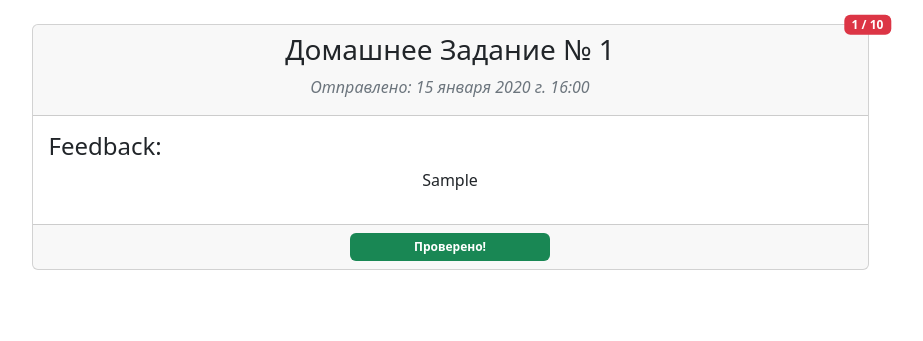
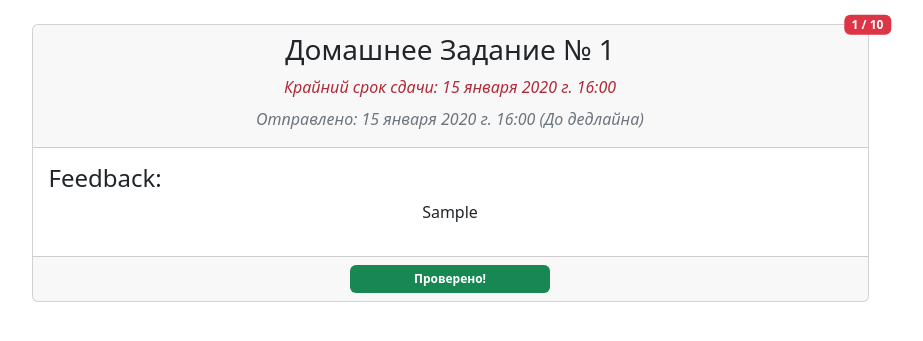
Before and after one commit to nurlan5t/gthomeworks, a Django app: page /my_homeworks/ in a window 1280 px wide. Shown: the part 70-411 px from the top of the page, without its empty margins (190-1113 px from the left). Run offline with Django 4.2, Linux system fonts and the light colour scheme; a user stored in the database is signed in; tables that the repository leaves empty hold one stand-in row (values such as "Sample post"); some libraries are stand-ins or nearby versions.

Commit message:
Small changes

```diff
--- a/tasks/models.py
+++ b/tasks/models.py
@@ -27,6 +27,7 @@ class Task(models.Model):
         verbose_name = 'Домашнее задание'
         verbose_name_plural = 'Домашние задания'
 
+
 class Homework(models.Model):
     # student's input data
     student = models.ForeignKey(Student, on_delete=models.PROTECT)
@@ -48,7 +49,6 @@ class Homework(models.Model):
 
     def save(self, *args, **kwargs):
         if self.is_checked:
-            FileSystemStorage().delete(str(self.file))
             if self.student.email:
                 send_mail(
                     subject=f'Домашнее Задание №{self.task.number}',
@@ -57,10 +57,12 @@ class Homework(models.Model):
                     from_email=settings.EMAIL_HOST_USER,
                     recipient_list=[f'{self.student.email}'],
                 )
+            if self.file:
+                FileSystemStorage().delete(str(self.file))
+
         if self.created.__le__(self.task.deadline):
             self.is_deadline = True
-        else:
-            self.is_deadline = False
+
         super(Homework, self).save(*args, **kwargs)
 
     class Meta:
--- a/tasks/templates/tasks/homeworks.html
+++ b/tasks/templates/tasks/homeworks.html
@@ -8,7 +8,12 @@
                 <div class="card text-center w-75 mb-3">
                     <div class="card-header">
                         <h3>Домашнее Задание № {{ homework.task.number }}</h3>
-                        <p class="card-title text-secondary fst-italic ">Отправлено: {{ homework.created }}</p>
+                        <p class="card-title text-secondary fst-italic warning text-danger-emphasis">Крайний срок сдачи: {{ homework.task.deadline }}</p>
+                        {% if homework.is_deadline %}
+                            <p class="card-title text-secondary fst-italic ">Отправлено: {{ homework.created }} (До дедлайна)</p>
+                        {% else %}
+                            <p class="card-title text-secondary fst-italic ">Отправлено: {{ homework.created }} (После дедлайна)</p>
+                        {% endif %}
                     </div>
 
                 {% if not homework.is_checked %}
```
